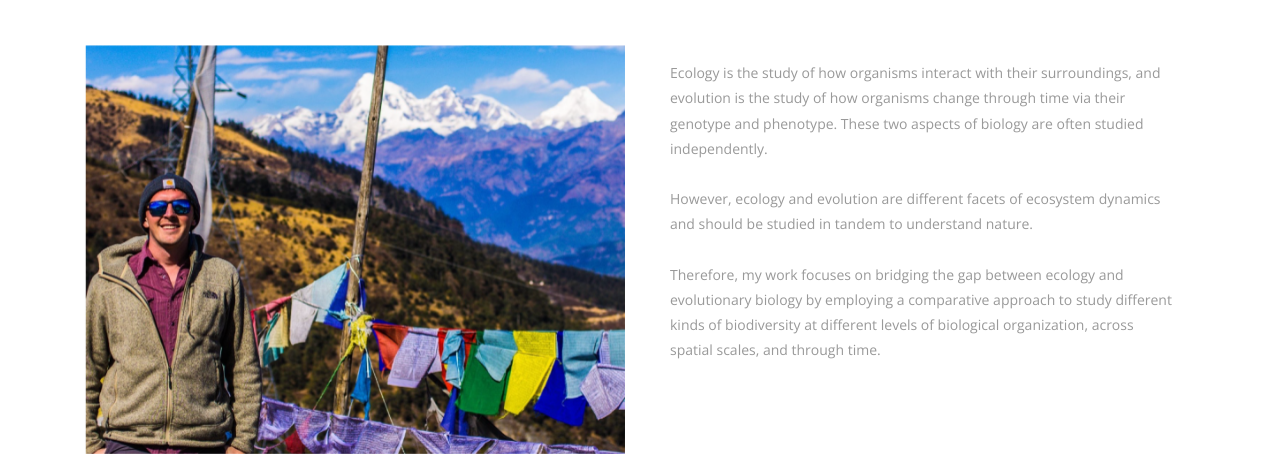
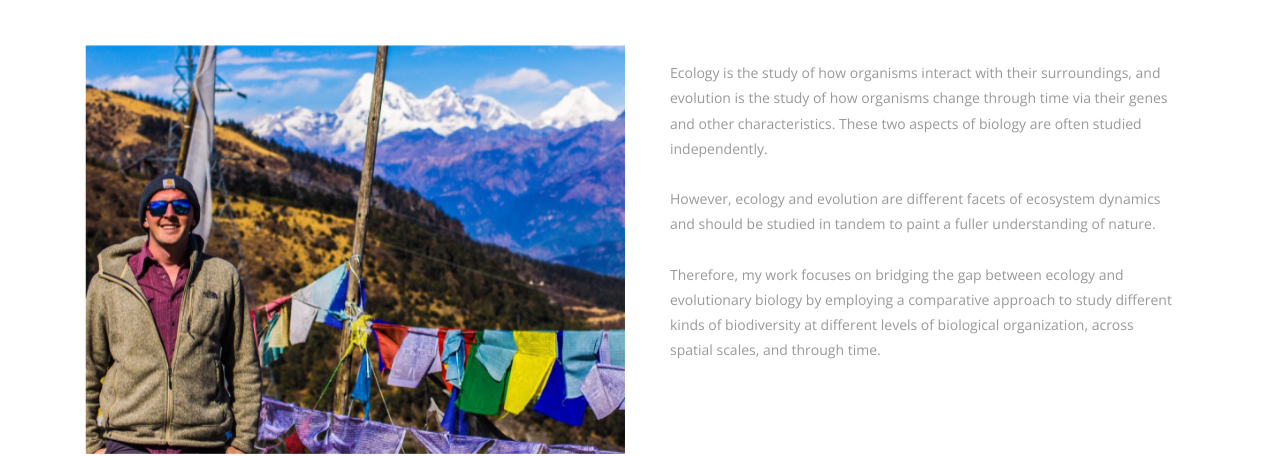
Before and after one commit to zdzbinden/zdzbinden.github.io, a plain HTML site: page index.html in a window 1280 px wide. Shown: the part 570-1026 px from the top of the page. Drawn offline with nearby package versions, Linux system fonts and the light colour scheme.

Commit message:
Update index.html

```diff
--- a/index.html
+++ b/index.html
@@ -99,11 +99,11 @@
                         <div id="collapseOne" class="panel-collapse collapse in" role="tabpanel" aria-labelledby="headingOne">
                             <div class="panel-body panel_text">
 <p>Ecology is the study of how organisms interact with their surroundings, and
-evolution is the study of how organisms change through time via their genotype and phenotype.
+evolution is the study of how organisms change through time via their genes and other characteristics.
 These two aspects of biology are often studied independently.
 <br>
 <br>
-However, ecology and evolution are different facets of ecosystem dynamics and should be studied in tandem to understand nature.
+However, ecology and evolution are different facets of ecosystem dynamics and should be studied in tandem to paint a fuller understanding of nature.
 <br>
 <br>
 Therefore, my work focuses on bridging the gap between ecology and evolutionary biology
```
